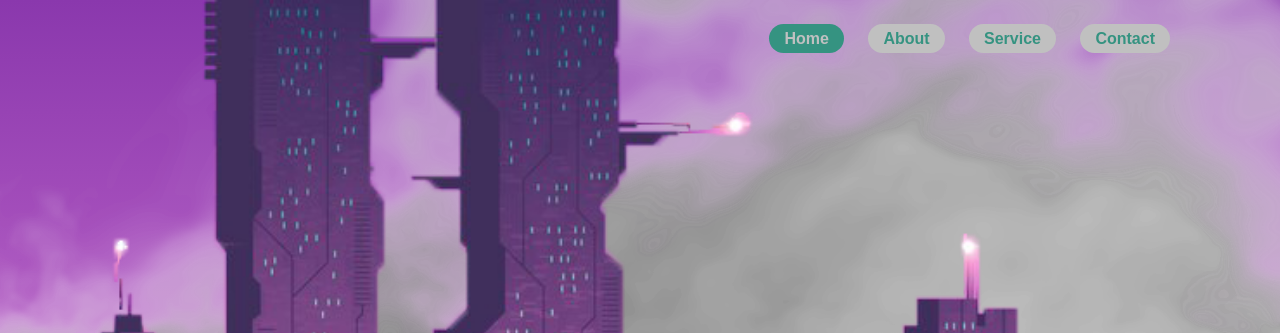
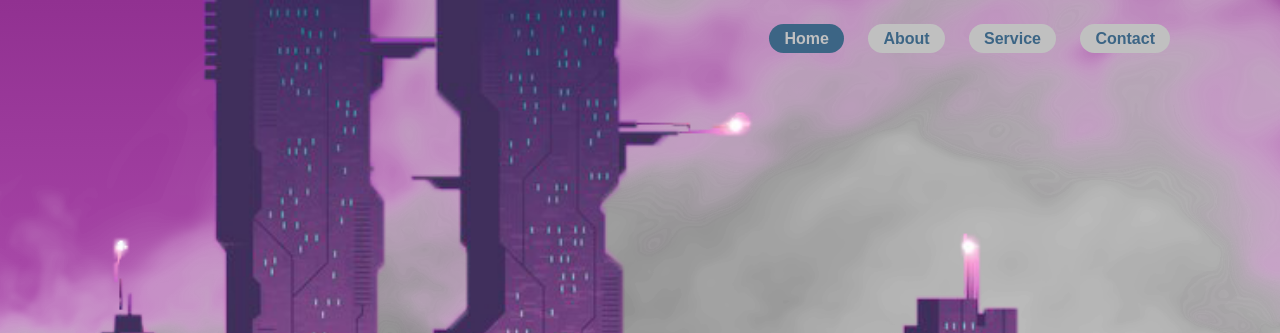
Before and after one commit to Bendersnatch/ParallaxPortfolioSite, a plain HTML site: page index.html in a window 1280 px wide. Shown: the top 333 px of the page. Drawn offline with Linux system fonts and the light colour scheme.

Commit message:
Update style.css

```diff
--- a/style.css
+++ b/style.css
@@ -6,7 +6,7 @@
 }
 
 body {
-    background-image: linear-gradient(to bottom, rgb(138, 56, 173), rgb(231, 135, 223));
+    background-image: linear-gradient(to bottom, #913191, #cc66cc);
     min-height: 100vh;
     overflow-x: hidden;
 }
@@ -15,7 +15,7 @@ body {
     width: 100%;
     height: 100vh;
     position: relative;
-    background-image: linear-gradient(to bottom, rgb(138, 56, 173), rgb(231, 135, 223));
+    background-image: linear-gradient(to bottom, #913191, #cc66cc);
 }
 
 .fog-anim {
@@ -52,7 +52,7 @@ header {
 
 .navigation a {
     text-decoration: none;
-    color: #359381;
+    color: #3c6585;
     background: #c0c0c0;
     padding: 6px 15px;
     border-radius: 20px;
@@ -66,7 +66,7 @@ header {
 
 .navigation a:hover,
 .navigation a.active {
-    background: #359381;
+    background: #3c6585;
     color: #c0c0c0;
 }
 
@@ -98,7 +98,7 @@ header {
 
 .sec {
     position: relative;
-    background: #359381;
+    background-image: linear-gradient(to bottom, #993399, #333366);
     padding: 100px;
 }
 
```
